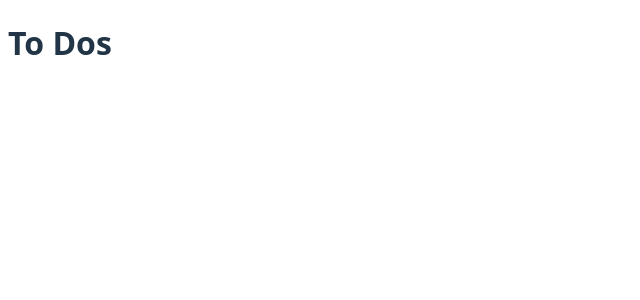
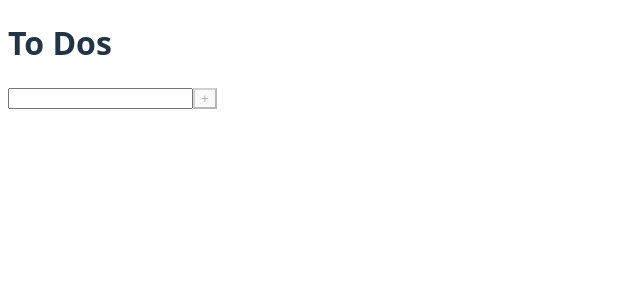
Before and after one commit to jbroderick9729/todo, a React (Vite) app: page / in a window 1280 px wide. Shown: the top 300 px of the page, without its empty margins (0-640 px from the left). Built offline with nearby package versions, Linux system fonts and the light colour scheme.

Commit message:
create new todo

```diff
--- a/src/App.tsx
+++ b/src/App.tsx
@@ -1,9 +1,8 @@
 import { useEffect, useState } from 'react'
 
-import mockToDos from './mocks/mockToDos'
-
+type UUID = `${string}-${string}-${string}-${string}-${string}`
 type ToDo = {
-  id: number
+  id: UUID
   name: string
   completed: boolean
 }
@@ -11,9 +10,13 @@ type ToDo = {
 const TODOS = 'todos'
 
 export default function App() {
-  const [toDos, setToDos] = useState<ToDo[]>([])
+  const storedToDos = localStorage.getItem(TODOS)
+  const [toDos, setToDos] = useState<ToDo[]>(
+    storedToDos ? JSON.parse(storedToDos) : []
+  )
+  const [newToDo, setNewToDo] = useState('')
 
-  const toggleToDo = (id: number) => {
+  const toggleToDo = (id: UUID) => {
     const updatedToDos = toDos.map((toDo: ToDo) => ({
       ...toDo,
       completed: toDo.id === id ? !toDo.completed : toDo.completed,
@@ -22,16 +25,43 @@ export default function App() {
     setToDos(updatedToDos)
   }
 
+  const handleSubmitToDo = () => {
+    const newToDos = [
+      ...toDos,
+      { id: crypto.randomUUID(), name: newToDo, completed: false },
+    ]
+    setToDos(newToDos)
+    setNewToDo('')
+  }
+
   useEffect(() => {
-    const storedToDoJsonString = localStorage.getItem(TODOS)
-    if (storedToDoJsonString) {
-      setToDos(JSON.parse(storedToDoJsonString))
-    }
-  }, [])
+    localStorage.setItem(TODOS, JSON.stringify(toDos))
+  }, [toDos])
 
   return (
     <>
       <h1>To Dos</h1>
+
+      <input
+        aria-label="Enter New To Do"
+        value={newToDo}
+        onChange={(e) => {
+          setNewToDo(e.target.value)
+        }}
+        onKeyDown={(e) => {
+          if (e.code === 'Enter') {
+            handleSubmitToDo()
+          }
+        }}
+      />
+      <button
+        aria-label="Submit New To Do"
+        name="submit"
+        onClick={handleSubmitToDo}
+        disabled={!newToDo}
+      >
+        +
+      </button>
       {toDos.map(({ id, name, completed }) => (
         <label key={id} htmlFor={name} style={{ color: 'white' }}>
           <input
```
Also changed, not shown: src/mocks/mockToDos.tsx (+25 -10 lines), 1 other file (tests, documents, lock files or other folders).
